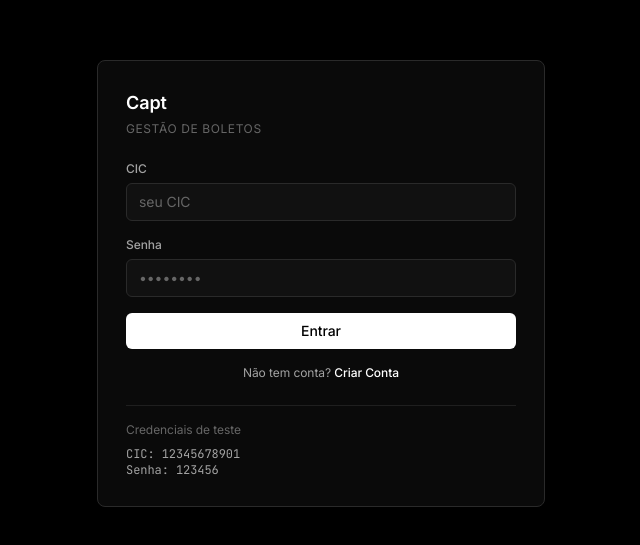
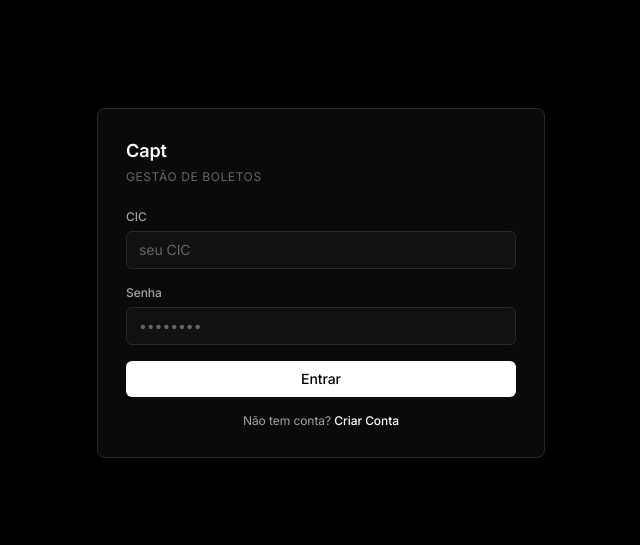
Before and after one commit to creuzoaliandro1/dash, a React (Vite) app: page / in a window 1280 px wide. Shown: the part 117-662 px from the top of the page, without its empty margins (319-959 px from the left). Built offline with nearby package versions, Linux system fonts and the light colour scheme.

Commit message:
2005261447

```diff
--- a/src/pages/LoginPage.jsx
+++ b/src/pages/LoginPage.jsx
@@ -102,12 +102,6 @@ export default function LoginPage({ onLoginSuccess }) {
             </button>
           </div>
 
-          {/* Demo Info */}
-          <div className="mt-6 pt-4 border-t border-[#1f1f1f] text-xs text-[#666666]">
-            <p className="mb-2">Credenciais de teste</p>
-            <p className="font-mono text-[#a3a3a3]">CIC: 12345678901</p>
-            <p className="font-mono text-[#a3a3a3]">Senha: 123456</p>
-          </div>
         </div>
       </div>
     </div>
```
